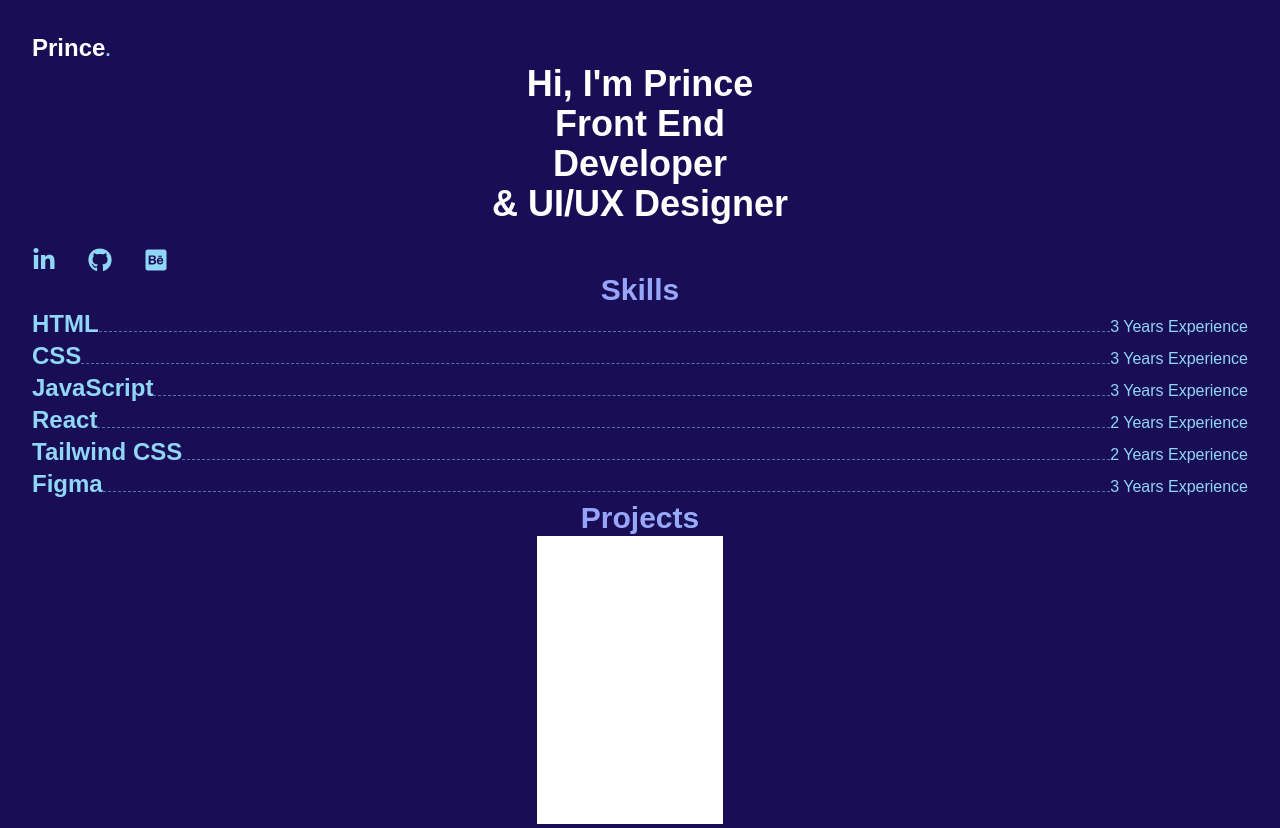
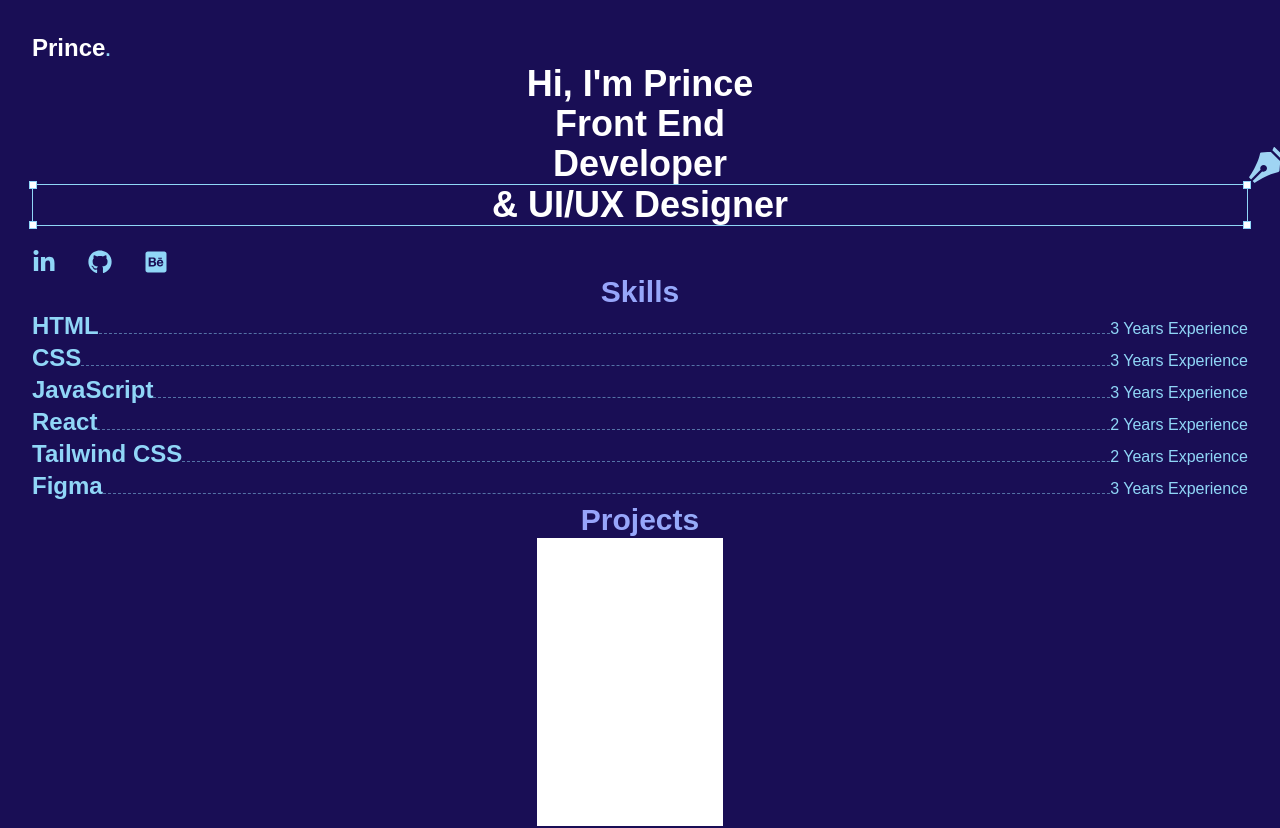
Before and after one commit to princeradebe/portfolio, a React (Vite) app: page / in a window 1280 px wide. Shown: the top 828 px of the page. Built offline with nearby package versions, Linux system fonts and the light colour scheme; a web font is replaced by a local one.

Commit message:
Add design border in hero 'UI/UX Designer'

```diff
--- a/src/components/Hero.jsx
+++ b/src/components/Hero.jsx
@@ -1,5 +1,6 @@
 import React from 'react'
 import { FaLinkedinIn, FaGithub, FaBehanceSquare } from 'react-icons/fa'
+import { ImPen } from 'react-icons/im'
 
 const Hero = () => {
     return (
@@ -12,8 +13,24 @@ const Hero = () => {
                     <br />
                     Developer
                 </h1>
-                <h1 className='text-4xl font-bold text-white'>
+                <h1 className='relative text-4xl font-bold text-white border-brand-light-blue border-[1px]'>
                     & UI/UX Designer
+                    <div className='absolute grid place-items-center top-[-4px] right-[-4px] h-2 w-2 bg-brand-light-blue'>
+                        <div className='flex items-center justify-center h-2/3 w-2/3 bg-white'></div>
+                    </div>
+                    <div className='absolute grid place-items-center top-[-4px] left-[-4px] h-2 w-2 bg-brand-light-blue'>
+                        <div className='flex items-center justify-center h-2/3 w-2/3 bg-white'></div>
+                    </div>
+                    <div className='absolute grid place-items-center bottom-[-4px] left-[-4px] h-2 w-2 bg-brand-light-blue'>
+                        <div className='flex items-center justify-center h-2/3 w-2/3 bg-white'></div>
+                    </div>
+                    <div className='absolute grid place-items-center bottom-[-4px] right-[-4px] h-2 w-2 bg-brand-light-blue'>
+                        <div className='flex items-center justify-center h-2/3 w-2/3 bg-white'></div>
+                    </div>
+                    <div className='absolute top-[-38px] right-[-38px]'>
+                        <ImPen color='#9FD4F3' />
+                    </div>
+                    <div class="absolute border-b-[0.5px] border-dashed border-brand-light-blue h-8 transform rotate-90"></div>
                 </h1>
             </div>
             <div className='flex text-2xl text-brand-light-blue gap-8 mt-6'>
```
